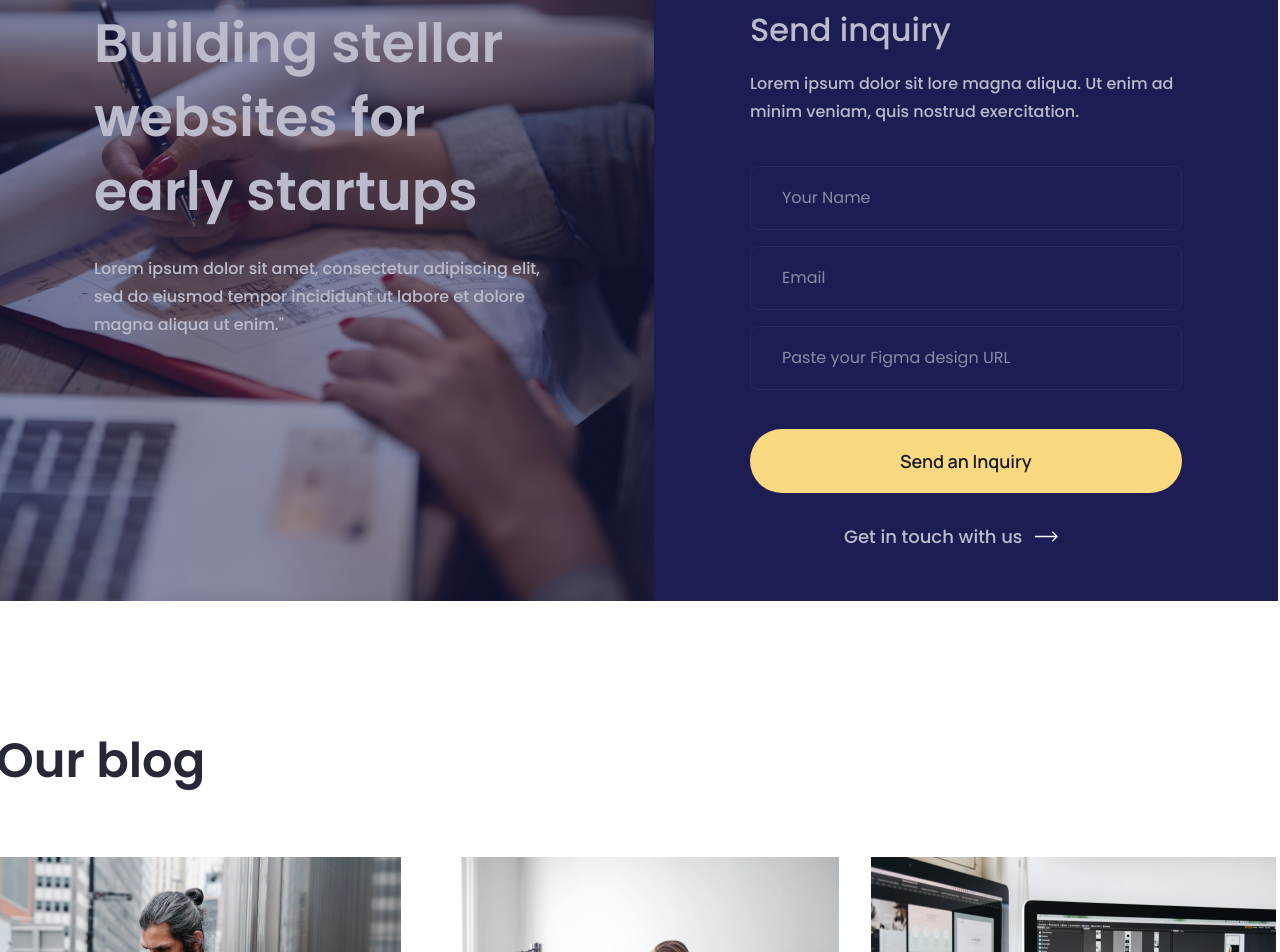
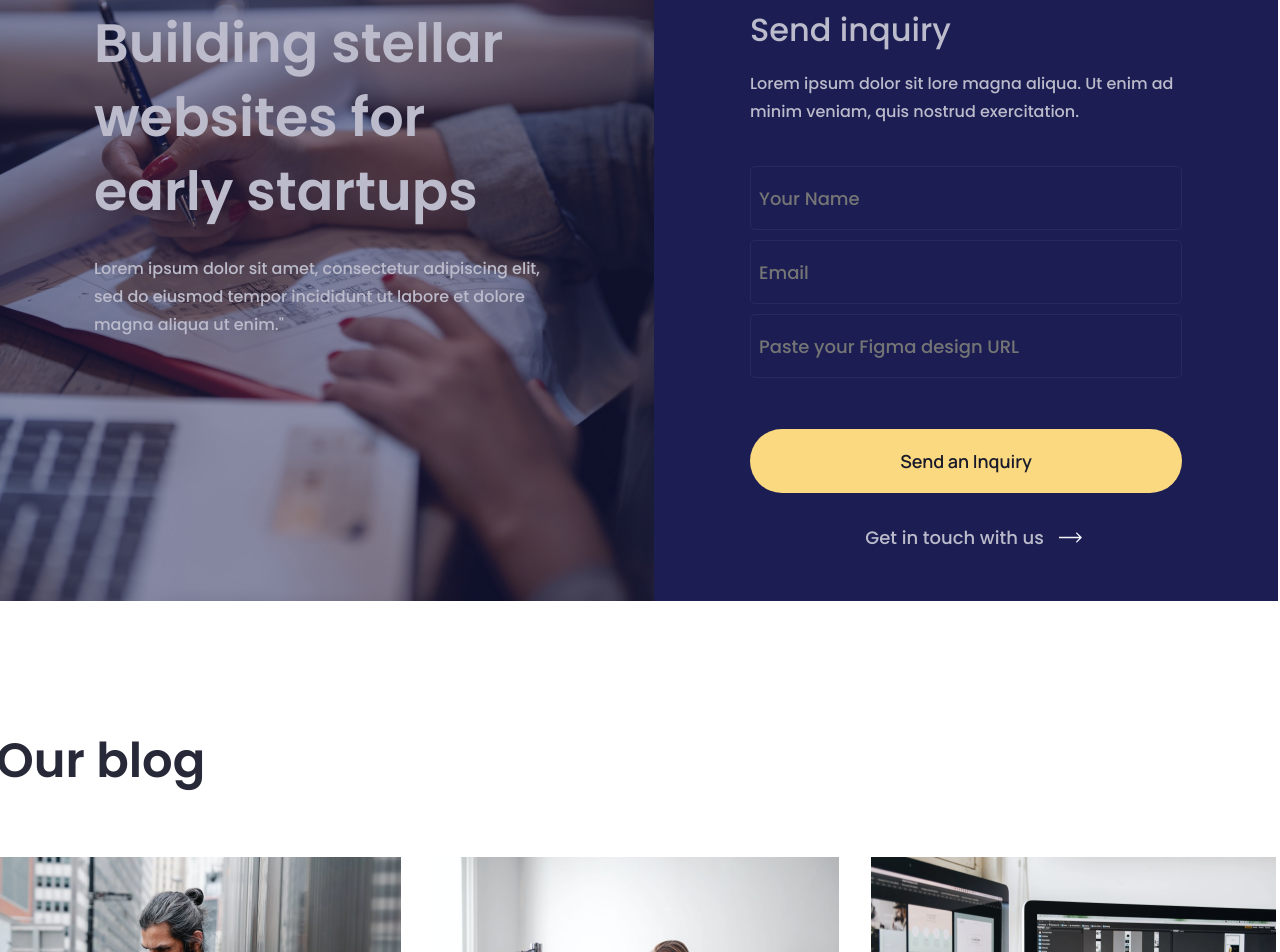
Before and after one commit to kwonyoungbok/test-pigma, a React (Create React App) app: page /home in a window 1280 px wide. Shown: the part 4985-5937 px from the top of the page. Built offline with nearby package versions, Linux system fonts and the light colour scheme.

Commit message:
<:feat> input 태그 추가 완료

```diff
--- a/src/figma/components/Frame3/index.jsx
+++ b/src/figma/components/Frame3/index.jsx
@@ -13,7 +13,9 @@ function Frame3(props) {
   );
 }
 
-const Button = styled.div`
+const Button = styled.button`
+  border: none;
+  cursor: pointer;
   height: 64px;
   margin-top: 39px;
   display: flex;
@@ -25,7 +27,7 @@ const Button = styled.div`
 `;
 
 const GetStarted = styled.div`
-  ${ManropeSemiBoldMirage18px}
+  ${ManropeSemiBoldMirage18px};
   min-height: 32px;
   min-width: 132px;
   letter-spacing: 0;
--- a/src/figma/components/Home/send-inquiry-card.tsx
+++ b/src/figma/components/Home/send-inquiry-card.tsx
@@ -1,7 +1,14 @@
-import Frame3 from "../Frame3";
 import React from "react";
 import styled from "styled-components";
-import {Body1, Border15pxWhite, Heading1, Heading5, Label01, Label2} from "../../styledMixins";
+import {
+    Body1,
+    Border15pxWhite,
+    Heading1,
+    Heading5,
+    Label01,
+    Label2,
+    ManropeSemiBoldMirage18px
+} from "../../styledMixins";
 
 export interface Props{
 
@@ -31,19 +38,28 @@ function SendInquiryCard(props:Props){
             <SendInquiry>{sendInquiry}</SendInquiry>
             <LoremIpsumDolorSi4>{loremIpsumDolorSi5}</LoremIpsumDolorSi4>
             <OverlapGroup12>
-                <Rectangle1302></Rectangle1302>
-                <Rectangle1303></Rectangle1303>
-                <Rectangle1304></Rectangle1304>
-                <Group2399>
-                    <YourName>{yourName}</YourName>
-                    <Email>{email}</Email>
-                    <Email>{pasteYourFigmaDesignUrl}</Email>
-                </Group2399>
+                <Input type='text' placeholder={yourName} />
+                <Input type='email' placeholder={email} />
+                <Input type='url' placeholder={pasteYourFigmaDesignUrl} />
+
+                {/*<Rectangle1302></Rectangle1302>*/}
+                {/*<Rectangle1303></Rectangle1303>*/}
+                {/*<Rectangle1304></Rectangle1304>*/}
+                {/*<Group2399>*/}
+                {/*    <YourName>{yourName}</YourName>*/}
+                {/*    <Email>{email}</Email>*/}
+                {/*    <Email>{pasteYourFigmaDesignUrl}</Email>*/}
+                {/*</Group2399>*/}
             </OverlapGroup12>
-            <Frame3>Send an Inquiry</Frame3>
+
+            <Button>
+                <GetStarted> Send an Inquiry</GetStarted>
+            </Button>
+
             <OverlapGroup10>
-                <GetInTouchWithUs1>Get in touch with us</GetInTouchWithUs1>
-                <Arrow2 src="/img/arrow-2@2x.svg" />
+                    <GetInTouchWithUs1>Get in touch with us</GetInTouchWithUs1>
+
+                    <Arrow2 src="/img/arrow-2@2x.svg" />
             </OverlapGroup10>
         </OverlapGroup22>
 
@@ -132,6 +148,9 @@ const OverlapGroup12 = styled.div`
   width: 432px;
   height: 224px;
   position: relative;
+  display: flex;
+  flex-direction: column;
+  gap: 10px;
   margin-top: 40px;
 `;
 
@@ -187,6 +206,18 @@ const YourName = styled.div`
   white-space: nowrap;
 `;
 
+const Input = styled.input`
+  ${Label01};
+  ${Border15pxWhite};
+  padding-left: 8px;
+  border-radius: 5px;
+  background-color: transparent;
+  width: 432px;
+  height: 64px;
+  color: white;
+`
+
+
 const Email = styled.div`
   min-height: 28px;
   margin-top: 52px;
@@ -217,7 +248,11 @@ const Rectangle1304 = styled.div`
   border-radius: 8px;
 `;
 
-const OverlapGroup10 = styled.div`
+const OverlapGroup10 = styled.button`
+  background-color:transparent;
+  border: none;
+  display: flex;
+  cursor: pointer;
   width: 244px;
   height: 32px;
   position: relative;
@@ -226,7 +261,6 @@ const OverlapGroup10 = styled.div`
 
 const GetInTouchWithUs1 = styled.div`
   ${Label01};
-  position: absolute;
   width: 244px;
   top: 0;
   left: 0;
@@ -236,12 +270,42 @@ const GetInTouchWithUs1 = styled.div`
   white-space: nowrap;
 `;
 
-
 const Arrow2 = styled.img`
-  position: absolute;
   width: 25px;
   height: 11px;
-  top: 10px;
-  left: 190px;
+  margin-top: 10px;
+  //top: 0px;
+  //left: 190px;
 `;
+
+
+
+const Button = styled.button`
+  border: none;
+  cursor: pointer;
+  height: 64px;
+  margin-top: 39px;
+  display: flex;
+  padding: 0 150px;
+  align-items: center;
+  min-width: 432px;
+  background-color: var(--goldenrod);
+  border-radius: 41px;
+
+  &:active{
+    box-shadow: 1px 1px 0 rgb(0,0,0,0.5);
+    position: relative;
+    top:2px;
+  }
+`;
+
+const GetStarted = styled.div`
+  ${ManropeSemiBoldMirage18px};
+  min-height: 32px;
+  min-width: 132px;
+  letter-spacing: 0;
+  line-height: 32px;
+  white-space: nowrap;
+`;
+
 export default SendInquiryCard;
```
